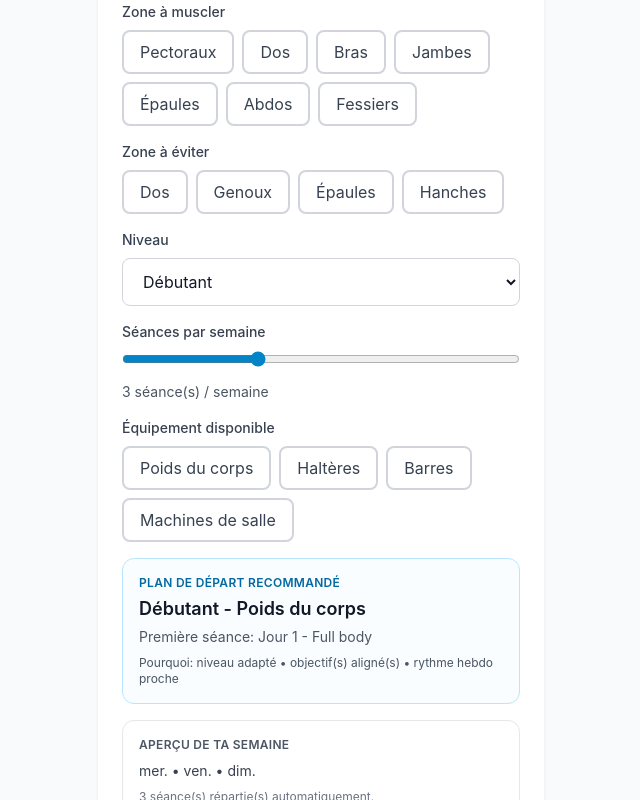
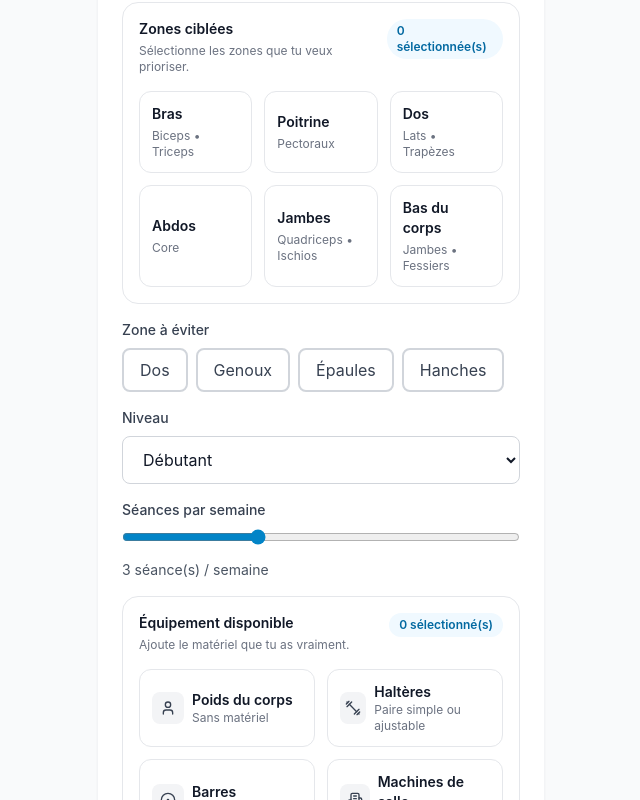
Before and after one commit to TilioLa/FitPulse, a Next.js app: page /inscription in a window 1280 px wide. Shown: the part 1100-1900 px from the top of the page, without its empty margins (319-959 px from the left). Built offline with nearby package versions, Linux system fonts and the light colour scheme; no server answers.

Commit message:
Redesign signup muscle zones and equipment selection UI

```diff
--- a/app/inscription/page.tsx
+++ b/app/inscription/page.tsx
@@ -4,13 +4,29 @@ import { useMemo, useState } from 'react'
 import { useRouter } from 'next/navigation'
 import Link from 'next/link'
 import Footer from '@/components/Footer'
-import { UserPlus, Mail, Lock, User } from 'lucide-react'
+import { UserPlus, Mail, Lock, User, Check, Dumbbell, Building2, CircleDot } from 'lucide-react'
 import { getSupabaseBrowserClient } from '@/lib/supabase-browser'
 import { persistSettingsForUser } from '@/lib/user-state-store'
 import { programs } from '@/data/programs'
 import { recommendProgram } from '@/lib/recommendation'
 import { generateWeeklyPlan } from '@/lib/weekly-plan'
 import { ensureTrialStarted, setStoredPlan } from '@/lib/subscription'
+
+const focusZoneOptions = [
+  { label: 'Bras', details: 'Biceps • Triceps' },
+  { label: 'Poitrine', details: 'Pectoraux' },
+  { label: 'Dos', details: 'Lats • Trapèzes' },
+  { label: 'Abdos', details: 'Core' },
+  { label: 'Jambes', details: 'Quadriceps • Ischios' },
+  { label: 'Bas du corps', details: 'Jambes • Fessiers' },
+]
+
+const equipmentOptions = [
+  { label: 'Poids du corps', details: 'Sans matériel', icon: User },
+  { label: 'Haltères', details: 'Paire simple ou ajustable', icon: Dumbbell },
+  { label: 'Barres', details: 'Barre droite / EZ', icon: CircleDot },
+  { label: 'Machines de salle', details: 'Poulies • guidées', icon: Building2 },
+]
 
 export default function InscriptionPage() {
   const router = useRouter()
@@ -323,27 +339,46 @@ export default function InscriptionPage() {
                   </div>
                 </div>
 
+                <div className="rounded-2xl border border-gray-200 bg-white p-4">
+                  <div className="flex items-start justify-between gap-3">
                     <div>
-                  <label className="block text-sm font-medium text-gray-700 mb-2">Zone à muscler</label>
-                  <div className="flex flex-wrap gap-2">
-                    {['Pectoraux', 'Dos', 'Bras', 'Jambes', 'Épaules', 'Abdos', 'Fessiers'].map((zone) => (
+                      <label className="block text-sm font-semibold text-gray-900">Zones ciblées</label>
+                      <p className="text-xs text-gray-500 mt-1">
+                        Sélectionne les zones que tu veux prioriser.
+                      </p>
+                    </div>
+                    <span className="text-xs font-semibold rounded-full bg-primary-50 text-primary-700 px-2.5 py-1">
+                      {focusZones.length} sélectionnée(s)
+                    </span>
+                  </div>
+                  <div className="mt-4 grid grid-cols-2 sm:grid-cols-3 gap-3">
+                    {focusZoneOptions.map((zone) => {
+                      const active = focusZones.includes(zone.label)
+                      return (
                         <button
                           type="button"
-                        key={zone}
+                          key={zone.label}
                           onClick={() =>
                             setFocusZones((prev) =>
-                            prev.includes(zone) ? prev.filter((item) => item !== zone) : [...prev, zone]
+                              active ? prev.filter((item) => item !== zone.label) : [...prev, zone.label]
                             )
                           }
-                        className={`px-4 py-2 rounded-lg border-2 transition-colors ${
-                          focusZones.includes(zone)
-                            ? 'bg-primary-600 text-white border-primary-600'
-                            : 'bg-white text-gray-700 border-gray-300 hover:border-primary-500'
+                          className={`relative rounded-xl border p-3 text-left transition ${
+                            active
+                              ? 'border-primary-500 bg-primary-50 ring-2 ring-primary-100'
+                              : 'border-gray-200 bg-white hover:border-primary-300'
                           }`}
                         >
-                        {zone}
+                          {active && (
+                            <span className="absolute right-2 top-2 inline-flex h-5 w-5 items-center justify-center rounded-full bg-primary-600 text-white">
+                              <Check className="h-3.5 w-3.5" />
+                            </span>
+                          )}
+                          <div className="text-sm font-semibold text-gray-900">{zone.label}</div>
+                          <div className="text-xs text-gray-500 mt-1">{zone.details}</div>
                         </button>
-                    ))}
+                      )
+                    })}
                   </div>
                 </div>
 
@@ -397,27 +432,52 @@ export default function InscriptionPage() {
                   <div className="text-sm text-gray-600 mt-2">{sessionsPerWeek} séance(s) / semaine</div>
                 </div>
 
+                <div className="rounded-2xl border border-gray-200 bg-white p-4">
+                  <div className="flex items-start justify-between gap-3">
                     <div>
-                  <label className="block text-sm font-medium text-gray-700 mb-2">Équipement disponible</label>
-                  <div className="flex flex-wrap gap-2">
-                    {['Poids du corps', 'Haltères', 'Barres', 'Machines de salle'].map((item) => (
+                      <label className="block text-sm font-semibold text-gray-900">Équipement disponible</label>
+                      <p className="text-xs text-gray-500 mt-1">Ajoute le matériel que tu as vraiment.</p>
+                    </div>
+                    <span className="text-xs font-semibold rounded-full bg-primary-50 text-primary-700 px-2.5 py-1">
+                      {equipment.length} sélectionné(s)
+                    </span>
+                  </div>
+                  <div className="mt-4 grid grid-cols-1 sm:grid-cols-2 gap-3">
+                    {equipmentOptions.map((item) => {
+                      const active = equipment.includes(item.label)
+                      const Icon = item.icon
+                      return (
                         <button
                           type="button"
-                        key={item}
+                          key={item.label}
                           onClick={() =>
                             setEquipment((prev) =>
-                            prev.includes(item) ? prev.filter((value) => value !== item) : [...prev, item]
+                              active ? prev.filter((value) => value !== item.label) : [...prev, item.label]
                             )
                           }
-                        className={`px-4 py-2 rounded-lg border-2 transition-colors ${
-                          equipment.includes(item)
-                            ? 'bg-primary-600 text-white border-primary-600'
-                            : 'bg-white text-gray-700 border-gray-300 hover:border-primary-500'
+                          className={`relative rounded-xl border p-3 text-left transition ${
+                            active
+                              ? 'border-primary-500 bg-primary-50 ring-2 ring-primary-100'
+                              : 'border-gray-200 bg-white hover:border-primary-300'
                           }`}
                         >
-                        {item}
+                          {active && (
+                            <span className="absolute right-2 top-2 inline-flex h-5 w-5 items-center justify-center rounded-full bg-primary-600 text-white">
+                              <Check className="h-3.5 w-3.5" />
+                            </span>
+                          )}
+                          <div className="flex items-center gap-2">
+                            <span className="inline-flex h-8 w-8 items-center justify-center rounded-lg bg-gray-100 text-gray-700">
+                              <Icon className="h-4 w-4" />
+                            </span>
+                            <div>
+                              <div className="text-sm font-semibold text-gray-900">{item.label}</div>
+                              <div className="text-xs text-gray-500">{item.details}</div>
+                            </div>
+                          </div>
                         </button>
-                    ))}
+                      )
+                    })}
                   </div>
                 </div>
 
```
Lines whose indentation alone changed are shown as unchanged.
